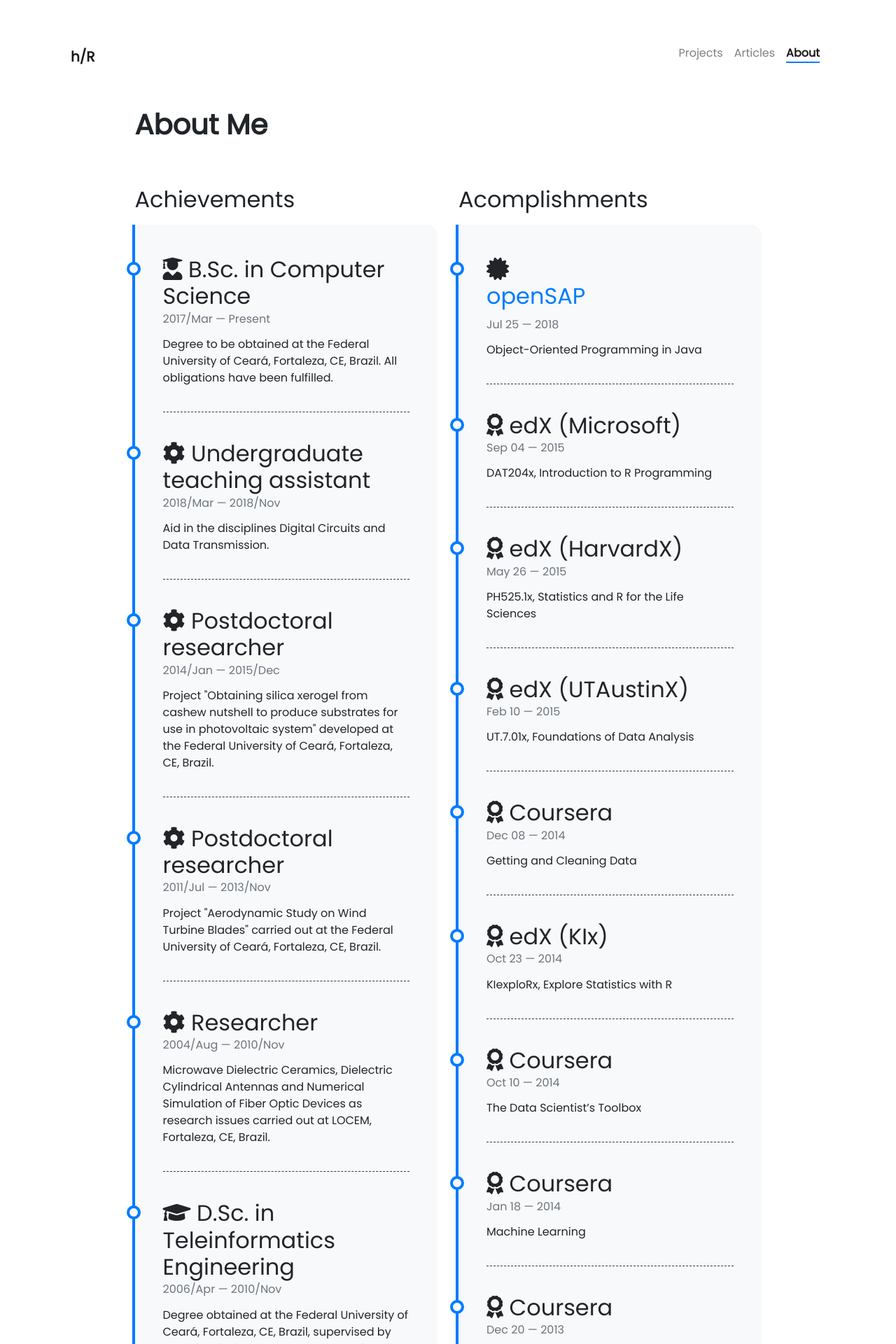
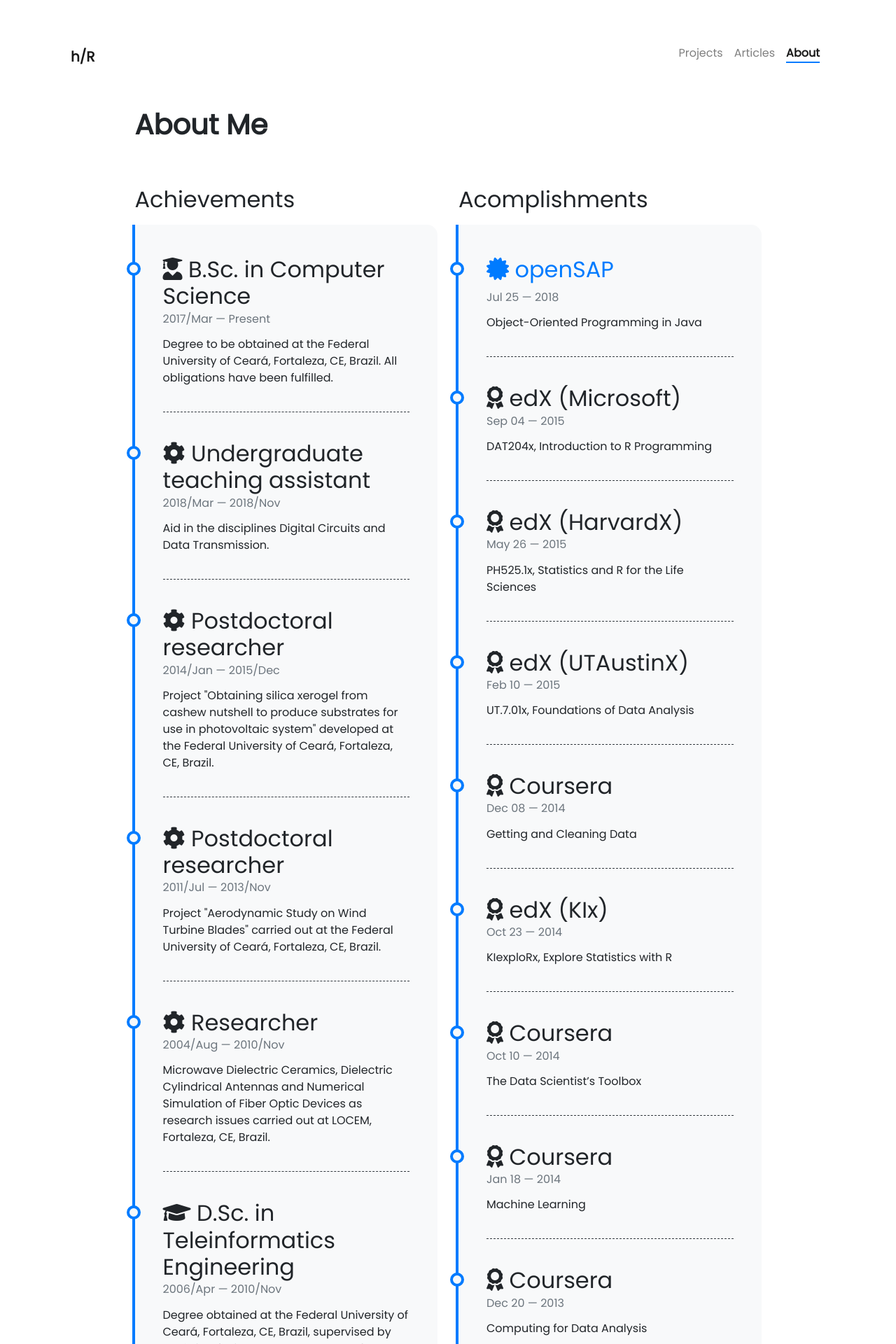
Before and after one commit to helioRocha/heliorocha.github.io, a Jekyll site: the page built from pages/about.md, in a window 1280 px wide. Shown: the top 1920 px of the page at 70% size. Built offline with Jekyll 4.4.1, drawn with Linux system fonts in a browser that asks for light colours; nearby versions of some CDN libraries.

Commit message:
Update other-timeline.yml

```diff
--- a/_data/other-timeline.yml
+++ b/_data/other-timeline.yml
@@ -1,4 +1,4 @@
-- title: <i class="fas fa-certificate"></i> <p><a href="https://www.w3schools.com/html/">openSAP</a></p>
+- title: <p><a href="https://www.w3schools.com/html/"><i class="fas fa-certificate"></i> openSAP</a></p>
   from: Jul 25
   to: 2018
   description: Object-Oriented Programming in Java
```
